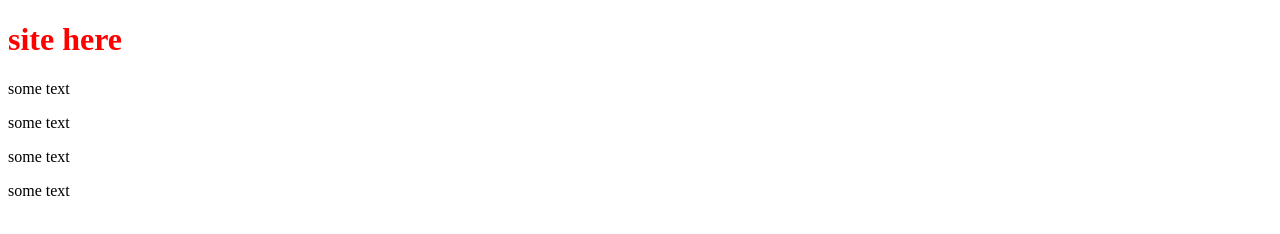
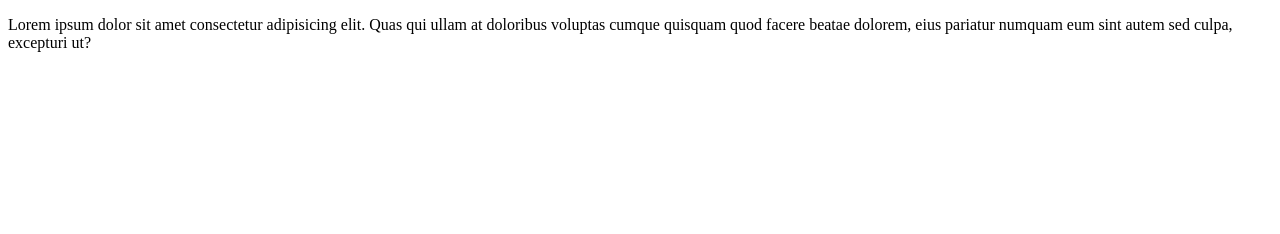
Before and after one commit to viix54/site, a plain HTML site: page index.html in a window 1280 px wide. Drawn offline with Linux system fonts and the light colour scheme.

Commit message:
third commit

```diff
--- a/index.html
+++ b/index.html
@@ -8,10 +8,6 @@
     <title>Document</title>
 </head>
 <body>
-    <h1 >site here</h1>
-    <p>some text</p>
-    <p>some text</p>
-    <p>some text</p>
-    <p>some text</p>
+    <p>Lorem ipsum dolor sit amet consectetur adipisicing elit. Quas qui ullam at doloribus voluptas cumque quisquam quod facere beatae dolorem, eius pariatur numquam eum sint autem sed culpa, excepturi ut?</p>
 </body>
 </html>
```
